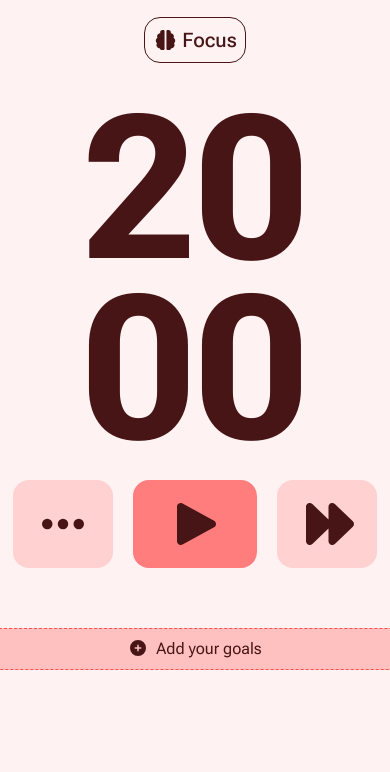
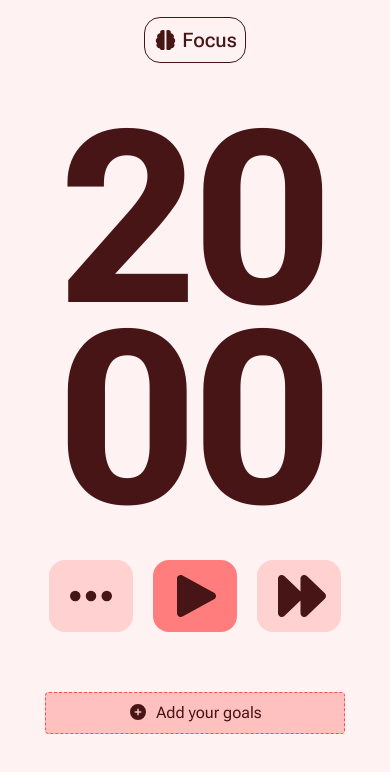
Before and after one commit to thheor/pomodoro, a React (Vite) app: page / in a window 390 px wide. Shown: the top 772 px of the page. Built offline with nearby package versions, Linux system fonts and the light colour scheme.

Commit message:
add responsive design for mobile

```diff
--- a/src/Components/Setting.jsx
+++ b/src/Components/Setting.jsx
@@ -29,7 +29,7 @@ export function Setting({ setting, handleSet, isFocus, handleInput }){
 
     return(
         <div className='flex justify-center'>
-            <div className={`${setting ? 'block' : 'hidden'} absolute top-50 w-100 h-75
+            <div className={`${setting ? 'block' : 'hidden'} absolute top-50 w-100 max-sm:w-75 h-75
              ${isFocus ? 'bg-FocusLight border-Focus-component/50' : 'bg-BreakLight border-Break-component/50'} border rounded-3xl font-display`}>
                 <div className='relative'>
                     <h1 className="text-2xl font-semibold mt-3 ml-5">Settings</h1>
@@ -42,10 +42,10 @@ export function Setting({ setting, handleSet, isFocus, handleInput }){
                         <div className='flex justify-between'>
                             <label htmlFor="focusMinutes" className='ml-5 opacity-90'>Minutes</label>
                             <input type="number" name='focusMinutes' id='focusMinutes' max={30} min={0} defaultValue={20} onChange={handleChange}
-                            className={`rounded p-0.5 bg-Focus-component/30 text-center cursor-pointer`} />
+                            className={`${isFocus ? 'bg-Focus-component/30' : 'bg-Break-component/40'} rounded p-0.5 text-center cursor-pointer`} />
                             <label htmlFor="focusSeconds" className='opacity-90'>Seconds</label>
                             <input type="number" name='focusSeconds' id='focusSeconds' max={59} min={0} defaultValue={0} onChange={handleChange}
-                            className={`rounded p-0.5 bg-Focus-component/30 text-center cursor-pointer`} />
+                            className={`${isFocus ? 'bg-Focus-component/30' : 'bg-Break-component/40'} rounded p-0.5 text-center cursor-pointer`} />
                         </div>
                     </div>
                     <div className=''>
@@ -53,10 +53,10 @@ export function Setting({ setting, handleSet, isFocus, handleInput }){
                         <div className='flex justify-between'>
                             <label htmlFor="breakMinutes" className='ml-5 opacity-90'>Minutes</label>
                             <input type="number" name='breakMinutes' id='breakMinutes' max={10} min={0} defaultValue={5} onChange={handleChange}
-                            className={`rounded p-0.5 bg-Focus-component/30 text-center cursor-pointer`} />
+                            className={`${isFocus ? 'bg-Focus-component/30' : 'bg-Break-component/40'} rounded p-0.5 text-center cursor-pointer`} />
                             <label htmlFor="breakSeconds" className='opacity-90'>Seconds</label>
                             <input type="number" name='breakSeconds' id='breakSeconds' max={59} min={0} defaultValue={0} onChange={handleChange}
-                            className={`rounded p-0.5 bg-Focus-component/30 text-center cursor-pointer`} />
+                            className={`${isFocus ? 'bg-Focus-component/30' : 'bg-Break-component/40'} rounded p-0.5 text-center cursor-pointer`} />
                         </div>
                     </div>
                     <div className='flex justify-between'>
--- a/src/Components/Task.jsx
+++ b/src/Components/Task.jsx
@@ -51,7 +51,8 @@ export function Task(props){
             <div className="flex flex-col w-100">
                 <ul className="">
                     {task.length === 0 ? '' :
-                    <p className={`text-xl font-semibold ${props.isFocus ? 'dark:text-FocusTextDark' : 'dark:text-BreakTextDark'} border-b py-2 -mt-3 mb-6`}>Tasks</p>
+                    <p className={`text-xl font-semibold ${props.isFocus ? 'dark:text-FocusTextDark' : 'dark:text-BreakTextDark'}
+                    border-b py-2 -mt-3 mb-6 max-sm:w-75 mx-auto`}>Tasks</p>
                     }
                     {task.map((list) => {
                     const handleRemove = () => {
@@ -106,13 +107,13 @@ export function Task(props){
                     <li key={list.id}
                     className={`${props.isFocus ? 'bg-Focus-component/70 dark:text-FocusTextDark' : 'dark:text-BreakTextDark bg-Break-component/50 '}
                     ${list.isDone ? 'brightness-50' : `transiiton duration-150 ease-in-out ${list.isSetting ? 'scale-102' : 'hover:scale-102'}`}
-                    relative text-xl font-medium mt-2 p-2 py-3 ${list.isSetting ? 'pl-5' : 'pl-12'} rounded-md max-w-md`}>
+                    relative text-xl font-medium mt-2 p-2 py-3 ${list.isSetting ? 'pl-5' : 'pl-12'} rounded-md max-w-md max-sm:w-75 mx-auto`}>
                     {list.isSetting ?
                     <form>
                         <input type="text" defaultValue={list.item} onChange={(e) => {setInput(e.target.value)}}
                         className={`${props.isFocus ? '' : ''} focus:outline-none w-full`} />
                         <p className="italic text-lg mt-2">Description</p>
-                        <textarea name="description" id="description" defaultValue={list.desc} onChange={(e) => {setDescription(e.target.value)}} placeholder={'Add some notes...'} cols={37}
+                        <textarea name="description" id="description" defaultValue={list.desc} onChange={(e) => {setDescription(e.target.value)}} placeholder={'Add some notes...'} cols={window.innerWidth <= 600 ? 26 : 37}
                         className="text-base bg-FocusLight dark:text-black rounded p-2 focus:outline-none"></textarea>
                         <div className="flex justify-between pr-3">
                             <label htmlFor="pomodoro" className="text-lg">Pomodoro</label>
@@ -142,11 +143,12 @@ export function Task(props){
                 </li>)})}
                 </ul>
                 {addTask ?
-                <form className={`${props.isFocus ? 'bg-Focus-component/30 dark:text-FocusTextDark' : 'bg-Break-component/30 dark:text-BreakTextDark'} text-xl font-medium mt-2 py-3 p-2 pl-5 rounded-md max-w-md`}>
+                <form className={`${props.isFocus ? 'bg-Focus-component/30 dark:text-FocusTextDark' :
+                    'bg-Break-component/30 dark:text-BreakTextDark'} text-xl font-medium mt-2 py-3 p-2 pl-5 rounded-md max-sm:w-75 mx-auto max-w-md`}>
                     <input type="text" onChange={(e) => {setInput(e.target.value)}} placeholder="What are you working on?"
                     className={`${props.isFocus ? '' : ''} focus:outline-none w-full placeholder:italic`} />
                     <p className="italic text-lg mt-2">Description</p>
-                    <textarea name="description" id="description" placeholder={'Add some notes...'} onChange={(e) => {setDescription(e.target.value)}} cols={37}
+                    <textarea name="description" id="description" placeholder={'Add some notes...'} onChange={(e) => {setDescription(e.target.value)}} cols={window.innerWidth <= 600 ? 26 : 37}
                     className="text-base bg-FocusLight dark:text-black rounded p-2 focus:outline-none"></textarea>
                     <div className="flex justify-between pr-3">
                         <label htmlFor="pomodoro" className="text-lg">Pomodoro</label>
@@ -161,8 +163,9 @@ export function Task(props){
                     </div>
                 </form> :
                 <button onClick={handleAddTask}
-                className={`${props.isFocus ? 'dark:text-FocusTextDark bg-Focus-component/30 border-Focus-component hover:bg-Focus-component/80' : 'dark:text-BreakTextDark border-Break-component bg-Break-component/30 hover:bg-Break-component/60'}
-                transition ease-in-out duration-150 p-2 mt-5 w-100 px-3 border border-dashed rounded`}>
+                className={`${props.isFocus ? 'dark:text-FocusTextDark bg-Focus-component/30 border-Focus-component hover:bg-Focus-component/80' :
+                'dark:text-BreakTextDark border-Break-component bg-Break-component/30 hover:bg-Break-component/60'}
+                transition ease-in-out duration-150 p-2 mt-5 w-100 mx-auto max-sm:w-75 px-3 border border-dashed rounded`}>
                 <FontAwesomeIcon icon={faCirclePlus} className="mr-2" />
                 Add your goals</button> }
                 {/* <button onClick={autoCheck}>Click me</button> */}
--- a/src/Components/Timer.jsx
+++ b/src/Components/Timer.jsx
@@ -111,8 +111,8 @@ export function Timer(){
 
         if (window.innerWidth < 600) {
           return (
-          <p className="flex flex-col items-center">
-            <span className="h-45">{minutes}</span>
+          <p className="flex flex-col items-center text-[240px]">
+            <span className="h-50">{minutes}</span>
             <span>{second}</span>
           </p>
           )
@@ -126,7 +126,7 @@ export function Timer(){
         <div className={`w-screen h-screen overflow-x-hidden
         ${isFocus ? 'bg-FocusLight dark:bg-FocusDark' : 'bg-BreakLight dark:bg-BreakDark'}
         ${isSetting ? 'blur-[5px] pointer-events-none' : ''}`}>
-            <div className="flex justify-center h-20 items-center">
+            <div className="flex justify-center h-20 sm:h-15 items-center">
                 {isFocus ?
                 <p className="font-display font-medium text-TextLight dark:text-FocusTextDark text-xl p-2 border border-Blue rounded-2xl">
                     <FontAwesomeIcon icon={faBrain} className="pr-1" />
@@ -145,7 +145,9 @@ export function Timer(){
                 {isRunning ?
                 <>
                     <FontAwesomeIcon icon={faArrowRotateRight} onClick={reset}
-                    className={`p-5 cursor-pointer ${isFocus ? 'text-TextLight dark:text-FocusTextDark bg-Focus-component/20 hover:bg-Focus-component/50' : 'text-BreakText dark:text-BreakTextDark bg-Break-component/30 hover:bg-Break-component/60'} text-5xl transition duration-300 ease-in-out rounded-2xl hover:text-mainText hover:scale-105`} />
+                    className={`max-p-5 max-sm:p-1 cursor-pointer ${isFocus ? 'text-TextLight dark:text-FocusTextDark bg-Focus-component/20 hover:bg-Focus-component/50'
+                    : 'text-BreakText dark:text-BreakTextDark bg-Break-component/30 hover:bg-Break-component/60'}
+                    text-5xl transition duration-300 ease-in-out rounded-2xl hover:text-mainText hover:scale-105`} />
                     <FontAwesomeIcon icon={faPause} onClick={stop}
                     className={`p-5 px-8 cursor-pointer ${isFocus ? 'text-TextLight dark:text-FocusTextDark bg-Focus-component/60 hover:bg-Focus-component/80' : 'text-BreakText dark:text-BreakTextDark bg-Break-component/70 hover:bg-Break-component'} text-5xl transition duration-300 ease-in-out rounded-2xl hover:scale-105`} />
                     <FontAwesomeIcon icon={faForward} onClick={forward}
@@ -154,11 +156,11 @@ export function Timer(){
                 :
                 <>
                     <FontAwesomeIcon icon={faEllipsis} onClick={handleSetting}
-                    className={`p-5 cursor-pointer ${isFocus ? 'text-TextLight dark:text-FocusTextDark bg-Focus-component/20 hover:bg-Focus-component/50' : 'text-BreakText dark:text-BreakTextDark bg-Break-component/30 hover:bg-Break-component/60'} text-5xl transition duration-300 ease-in-out rounded-2xl hover:text-mainText hover:scale-105`} />
+                    className={`p-5 max-sm:p-3 cursor-pointer ${isFocus ? 'text-TextLight dark:text-FocusTextDark bg-Focus-component/20 hover:bg-Focus-component/50' : 'text-BreakText dark:text-BreakTextDark bg-Break-component/30 hover:bg-Break-component/60'} text-5xl transition duration-300 ease-in-out rounded-2xl hover:text-mainText hover:scale-105`} />
                     <FontAwesomeIcon icon={faPlay} onClick={start}
-                    className={`p-5 px-8 cursor-pointer ${isFocus ? 'text-TextLight dark:text-FocusTextDark bg-Focus-component/70 hover:bg-Focus-component/80' : 'text-BreakText dark:text-BreakTextDark bg-Break-component/70 hover:bg-Break-component'} text-5xl transition duration-300 ease-in-out rounded-2xl hover:scale-105`} />
+                    className={`p-5 max-sm:p-3 px-8 cursor-pointer ${isFocus ? 'text-TextLight dark:text-FocusTextDark bg-Focus-component/70 hover:bg-Focus-component/80' : 'text-BreakText dark:text-BreakTextDark bg-Break-component/70 hover:bg-Break-component'} text-5xl transition duration-300 ease-in-out rounded-2xl hover:scale-105`} />
                     <FontAwesomeIcon icon={faForward} onClick={forward}
-                    className={`p-5 cursor-pointer ${isFocus ? 'text-TextLight dark:text-FocusTextDark bg-Focus-component/20 hover:bg-Focus-component/50' : 'text-BreakText dark:text-BreakTextDark bg-Break-component/30 hover:bg-Break-component/60'} text-5xl transition duration-300 ease-in-out rounded-2xl hover:text-mainText hover:scale-105`} />
+                    className={`p-5 max-sm:p-3 cursor-pointer ${isFocus ? 'text-TextLight dark:text-FocusTextDark bg-Focus-component/20 hover:bg-Focus-component/50' : 'text-BreakText dark:text-BreakTextDark bg-Break-component/30 hover:bg-Break-component/60'} text-5xl transition duration-300 ease-in-out rounded-2xl hover:text-mainText hover:scale-105`} />
                 </>
                 }
             </div>
```
